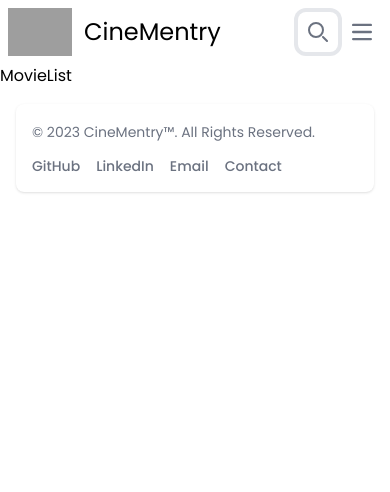
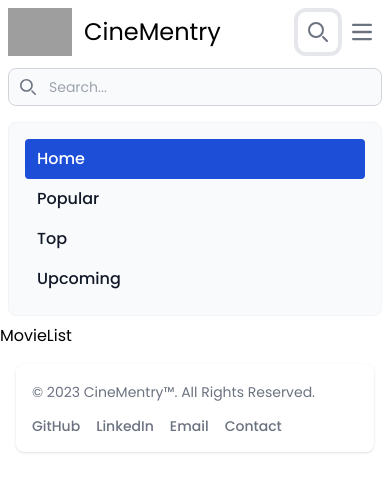
Before and after one commit to Dey11subrata/cine_mentry, a React (Create React App) app: page / in a window 390 px wide. Both pictures are taken after a click on the button "Search". Shown: the top 492 px of the page. Built offline with nearby package versions, Linux system fonts and the light colour scheme; grey boxes are pictures that could not be loaded.

Commit message:
menu visiblty on small screen made functional

```diff
--- a/src/components/Header.js
+++ b/src/components/Header.js
@@ -1,13 +1,24 @@
-import React from "react";
+import React, { useState } from "react";
 import { Link, NavLink } from "react-router-dom";
 
 import Logo from "../assets/logo.png";
 
 export const Header = () => {
+  /*
+   Here we are categorise active and inactive links with difference in their styling
+   and on the basis of NavLink property "isActive" applicable styling will be applied to it via className.
+  */
   const active =
     "block py-2 px-3 text-white bg-blue-700 rounded md:bg-transparent md:text-blue-700 md:p-0 md:dark:text-blue-500";
   const inActive =
     "block py-2 px-3 text-gray-900 rounded hover:bg-gray-100 md:hover:bg-transparent md:hover:text-blue-700 md:p-0 md:dark:hover:text-blue-500 dark:text-white dark:hover:bg-gray-700 dark:hover:text-white md:dark:hover:bg-transparent dark:border-gray-700";
+
+  /*
+   * on decreasing the screen size navigation menu will get hidden inside the burger menu button.
+   * To make that button function it is needed to provide that button a state that will be dynamically updated on click of menu button.
+   */
+  const [hidden, setHidden] = useState(true);
+
   return (
     <header>
       <nav className="bg-white border-gray-200 dark:bg-gray-900">
@@ -23,6 +34,7 @@ export const Header = () => {
           </Link>
           <div className="flex md:order-2">
             <button
+              onClick={() => setHidden(!hidden)}
               type="button"
               data-collapse-toggle="navbar-search"
               aria-controls="navbar-search"
@@ -73,8 +85,14 @@ export const Header = () => {
                 autoComplete="off"
               />
             </div>
+
+            {/*
+             * This button below is the menu button in small screen.
+             * With the help of this button, value of state "hidden" is toggled and menu list is shown as per the state value
+             */}
             <button
               data-collapse-toggle="navbar-search"
+              onClick={() => setHidden(!hidden)}
               type="button"
               className="inline-flex items-center p-2 w-10 h-10 justify-center text-sm text-gray-500 rounded-lg md:hidden hover:bg-gray-100 focus:outline-none focus:ring-2 focus:ring-gray-200 dark:text-gray-400 dark:hover:bg-gray-700 dark:focus:ring-gray-600"
               aria-controls="navbar-search"
@@ -99,7 +117,9 @@ export const Header = () => {
             </button>
           </div>
           <div
-            className="items-center justify-between hidden w-full md:flex md:w-auto md:order-1"
+            className={`items-center justify-between ${
+              hidden ? "hidden" : ""
+            } w-full md:flex md:w-auto md:order-1`}
             id="navbar-search"
           >
             <div className="relative mt-3 md:hidden">
```
